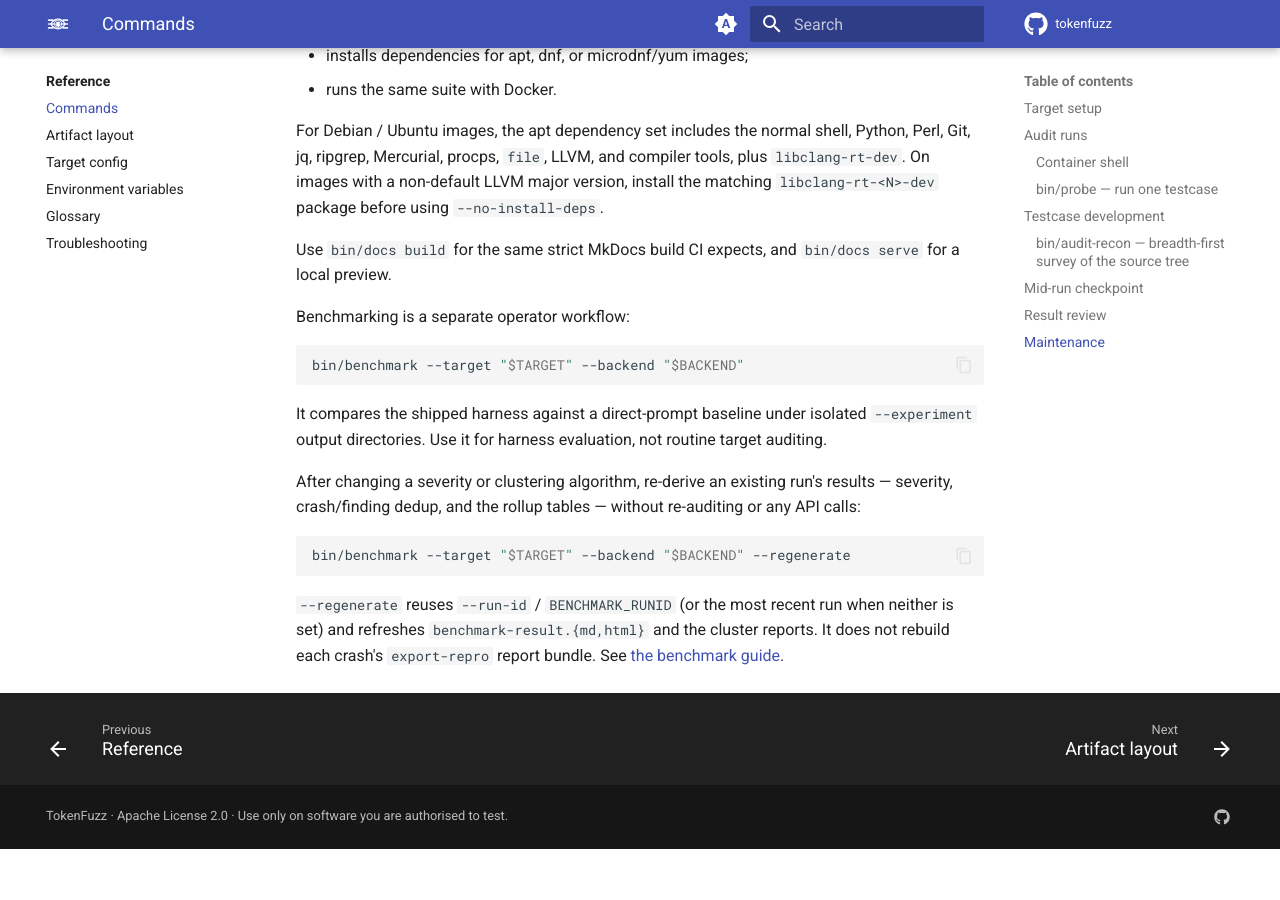
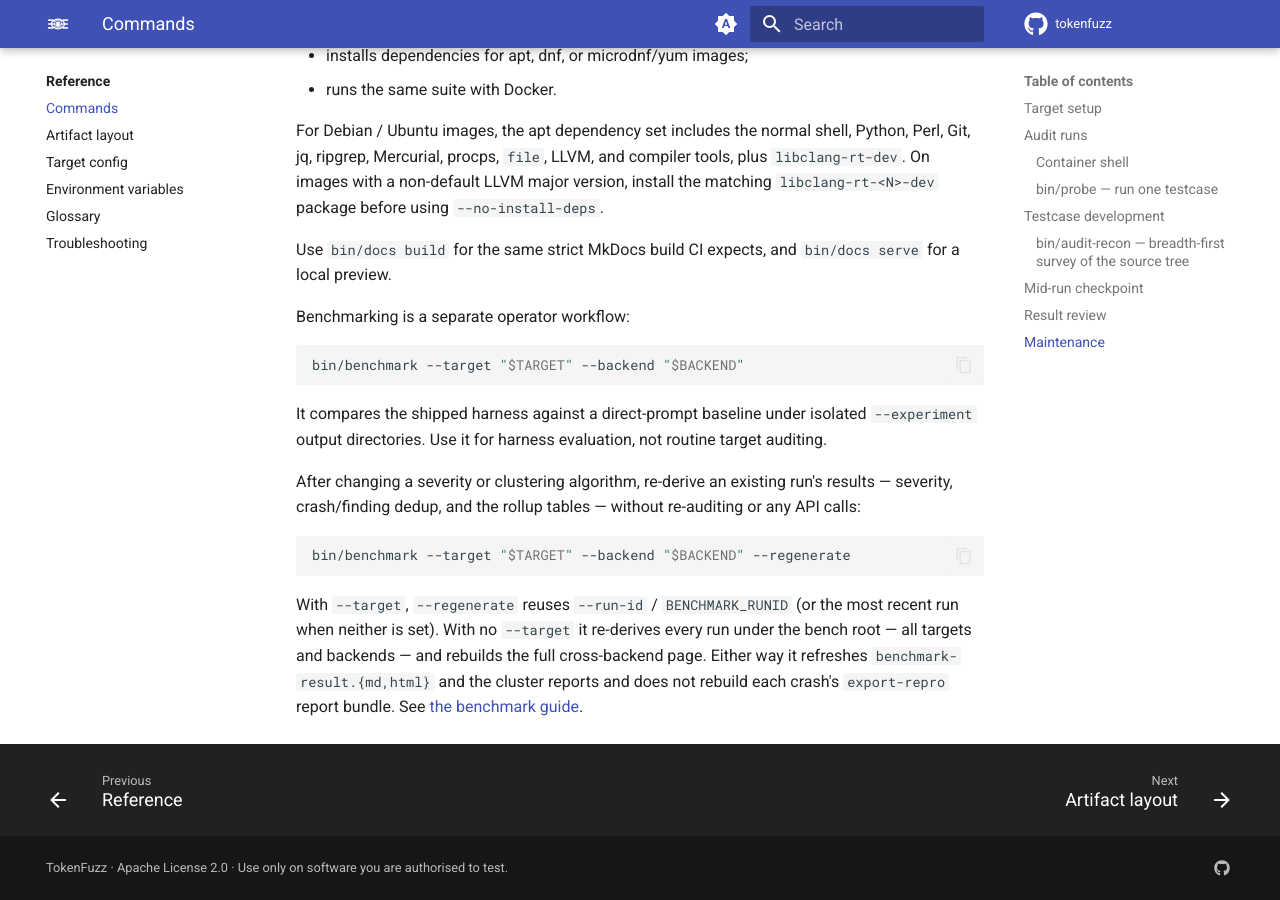
Before and after one commit to tokenfuzz/tokenfuzz, an MkDocs documentation site: the page built from docs/reference/commands.md, in a window 1280 px wide and 900 px high, scrolled down 7490 px. Built offline with MkDocs 1.6.1 and Material for MkDocs 9.7.7, drawn with Linux system fonts in a browser that asks for light colours; comment, search, counter and statistics services are not loaded; before the commit the page ends 8339 px from its top, so only the background shows below that.

Commit message:
benchmark: regenerate all runs with bare --regenerate; 7-day reachability cache
`bin/benchmark --regenerate` with no --target now walks every
<backend>/<runid>/cells under the bench root, reads each run's target+backend
from its run.json, re-derives it in a child invocation (reusing the existing
single-run regenerate path verbatim — lock, console log, pool rebuild, ledger,
crosstab), then rebuilds the cross-backend benchmark-result.{md,html} so the
whole page reflects every config ever run there. Children run sequentially so
the per-(target,backend) locks never contend. No agents, no LLM.

Re-derivation re-aggregates report.json from each cell's metrics.json plus the
freshly regenerated cluster JSON, so every crosstab column refreshes: findings,
crashes, rejected, input/output tokens (re-read from the unchanged cells),
unique findings/crashes, Medium+ crashes, and Top severity (recomputed from the
new clustering + severity).

bin/reachability: bump the on-disk (service, symbol) cache TTL from 24h to 7
days so re-derivations within a week reuse those lookups with no network. The
mtime-TTL test now ages its fixture 8 days instead of 2.

Tests: test_benchmark T9s covers bare --regenerate (re-derives every run, no
cells launched, full page rebuilt, empty-tree error). Docs updated.

````diff
--- a/docs/reference/commands.md
+++ b/docs/reference/commands.md
@@ -399,7 +399,9 @@ without re-auditing or any API calls:
 bin/benchmark --target "$TARGET" --backend "$BACKEND" --regenerate
 ```
 
-`--regenerate` reuses `--run-id` / `BENCHMARK_RUNID` (or the most recent run
-when neither is set) and refreshes `benchmark-result.{md,html}` and the
-cluster reports. It does not rebuild each crash's `export-repro` report
+With `--target`, `--regenerate` reuses `--run-id` / `BENCHMARK_RUNID` (or the
+most recent run when neither is set). With no `--target` it re-derives every
+run under the bench root — all targets and backends — and rebuilds the full
+cross-backend page. Either way it refreshes `benchmark-result.{md,html}` and
+the cluster reports and does not rebuild each crash's `export-repro` report
 bundle. See [the benchmark guide](../guides/benchmark.md#regenerating-results-after-a-code-change).
````
Also changed, not shown: docs/guides/benchmark.md (+9 -0 lines), 4 other files.
